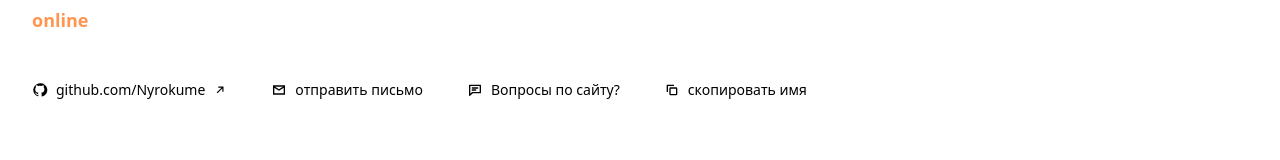
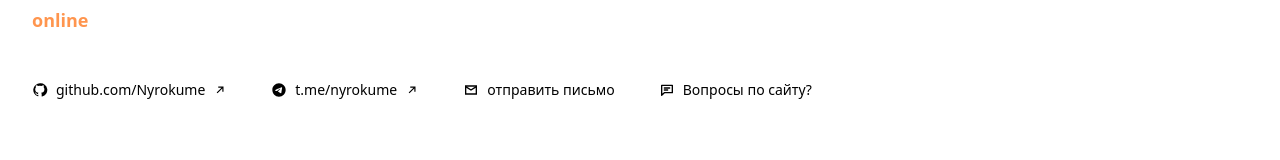
Before and after one commit to Nyrokume/nyrokume.dev, a Next.js app: page / in a window 1280 px wide. Shown: the part 374-534 px from the top of the page. Built offline with nearby package versions, Linux system fonts and the light colour scheme; no server answers.

Commit message:
Replace hero copy button with Telegram link after GitHub.
Link t.me/nyrokume opens in a new tab with the Telegram icon.

```diff
--- a/components/sections/hero-section.tsx
+++ b/components/sections/hero-section.tsx
@@ -2,7 +2,6 @@
 
 import { motion } from "framer-motion";
 import Link from "next/link";
-import { useState } from "react";
 import { useLocale } from "@/components/providers/locale-provider";
 import { StatCard } from "@/components/ui/stat-card";
 import {
@@ -91,8 +90,6 @@
   onOpenChat?: () => void;
   chatOpen?: boolean;
 }) {
-  const [copied, setCopied] = useState(false);
-
   const baseClass =
     "focus-ring inline-flex cursor-pointer items-center gap-2 rounded-lg border px-4 py-2.5 text-sm transition-colors";
   const className = action.primary
@@ -102,6 +99,10 @@
   const icon = action.icon === "github" ? (
     <svg viewBox="0 0 24 24" className="h-4 w-4 fill-current" aria-hidden>
       <path d="M12 2a10 10 0 0 0-3.2 19.5c.5.1.7-.2.7-.5v-1.8c-3 .7-3.6-1.3-3.6-1.3-.5-1.2-1.2-1.5-1.2-1.5-1-.7.1-.7.1-.7 1.1.1 1.7 1.1 1.7 1.1 1 .1.7 1.7 2.5 1.2.1-.9.4-1.5.7-1.8-2.4-.3-4.9-1.2-4.9-5.4 0-1.2.4-2.2 1.1-3-.1-.3-.5-1.4.1-2.9 0 0 .9-.3 3 1.1a10.3 10.3 0 0 1 5.4 0c2.1-1.4 3-1.1 3-1.1.6 1.5.2 2.6.1 2.9.7.8 1.1 1.8 1.1 3 0 4.2-2.5 5.1-4.9 5.4.4.3.8 1 .8 2v3c0 .3.2.6.7.5A10 10 0 0 0 12 2Z" />
+    </svg>
+  ) : action.icon === "telegram" ? (
+    <svg viewBox="0 0 24 24" className="h-4 w-4 fill-current" aria-hidden>
+      <path d="M12 2C6.48 2 2 6.48 2 12s4.48 10 10 10 10-4.48 10-10S17.52 2 12 2Zm4.64 6.8c-.15 1.58-.8 5.42-1.13 7.19-.14.75-.42 1-.68 1.03-.58.05-1.02-.38-1.58-.75-.88-.58-1.38-.94-2.23-1.5-.99-.65-.35-1.01.22-1.59.15-.15 2.71-2.48 2.76-2.69a.2.2 0 0 0-.05-.18c-.06-.05-.14-.03-.21-.02-.09.02-1.49.95-4.22 2.79-.4.27-.76.41-1.08.4-.36-.01-1.04-.2-1.55-.37-.63-.2-1.12-.31-1.08-.66.02-.18.27-.36.74-.55 2.92-1.27 4.86-2.11 5.83-2.51 2.78-1.16 3.35-1.36 3.73-1.36.08 0 .27.02.39.12.1.08.13.19.14.27-.01.06.01.24 0 .38Z" />
     </svg>
   ) : action.icon === "mail" ? (
     <svg viewBox="0 0 24 24" className="h-4 w-4 fill-none stroke-current" aria-hidden>
@@ -113,29 +114,7 @@
       <path strokeWidth="2" d="M4 5h16v11H8l-4 4V5Z" strokeLinejoin="round" />
       <path strokeWidth="2" d="M8 9h8M8 12h5" strokeLinecap="round" />
     </svg>
-  ) : (
-    <svg viewBox="0 0 24 24" className="h-4 w-4 fill-none stroke-current" aria-hidden>
-      <rect x="9" y="9" width="10" height="10" strokeWidth="2" rx="1" />
-      <path strokeWidth="2" d="M5 15V5h10" />
-    </svg>
-  );
-
-  if (action.icon === "copy" && action.copyValue) {
-    return (
-      <button
-        type="button"
-        className={className}
-        onClick={async () => {
-          await navigator.clipboard.writeText(action.copyValue ?? "");
-          setCopied(true);
-          window.setTimeout(() => setCopied(false), 1500);
-        }}
-      >
-        {icon}
-        {copied ? "copied!" : action.label}
-      </button>
-    );
-  }
+  ) : null;
 
   if (action.behavior === "openChat" && onOpenChat) {
     const activeClass = chatOpen
@@ -163,7 +142,7 @@
       >
         {icon}
         {action.label}
-        {action.icon === "github" ? (
+        {action.icon === "github" || action.icon === "telegram" ? (
           <svg viewBox="0 0 24 24" className="h-3.5 w-3.5 fill-none stroke-current" aria-hidden>
             <path strokeWidth="2" d="M7 17 17 7M9 7h8v8" />
           </svg>
--- a/content/resume.en.json
+++ b/content/resume.en.json
@@ -40,6 +40,12 @@
         "icon": "github"
       },
       {
+        "id": "telegram",
+        "label": "t.me/nyrokume",
+        "href": "https://t.me/nyrokume",
+        "icon": "telegram"
+      },
+      {
         "id": "connect",
         "label": "send email",
         "href": "mailto:nyrokumework@gmail.com?subject=Collaboration%20inquiry",
@@ -51,12 +57,6 @@
         "label": "Questions about the site?",
         "icon": "chat",
         "behavior": "openChat"
-      },
-      {
-        "id": "copy",
-        "label": "copy name",
-        "icon": "copy",
-        "copyValue": "nyrokume.dev"
       }
     ]
   },
--- a/content/resume.ru.json
+++ b/content/resume.ru.json
@@ -40,6 +40,12 @@
         "icon": "github"
       },
       {
+        "id": "telegram",
+        "label": "t.me/nyrokume",
+        "href": "https://t.me/nyrokume",
+        "icon": "telegram"
+      },
+      {
         "id": "connect",
         "label": "отправить письмо",
         "href": "mailto:nyrokumework@gmail.com?subject=Collaboration%20inquiry",
@@ -51,12 +57,6 @@
         "label": "Вопросы по сайту?",
         "icon": "chat",
         "behavior": "openChat"
-      },
-      {
-        "id": "copy",
-        "label": "скопировать имя",
-        "icon": "copy",
-        "copyValue": "nyrokume.dev"
       }
     ]
   },
--- a/lib/types.ts
+++ b/lib/types.ts
@@ -56,9 +56,8 @@
   id: string;
   label: string;
   href?: string;
-  icon: "github" | "mail" | "copy" | "chat";
+  icon: "github" | "mail" | "telegram" | "chat";
   primary?: boolean;
-  copyValue?: string;
   behavior?: "openChat";
 };
 
```
